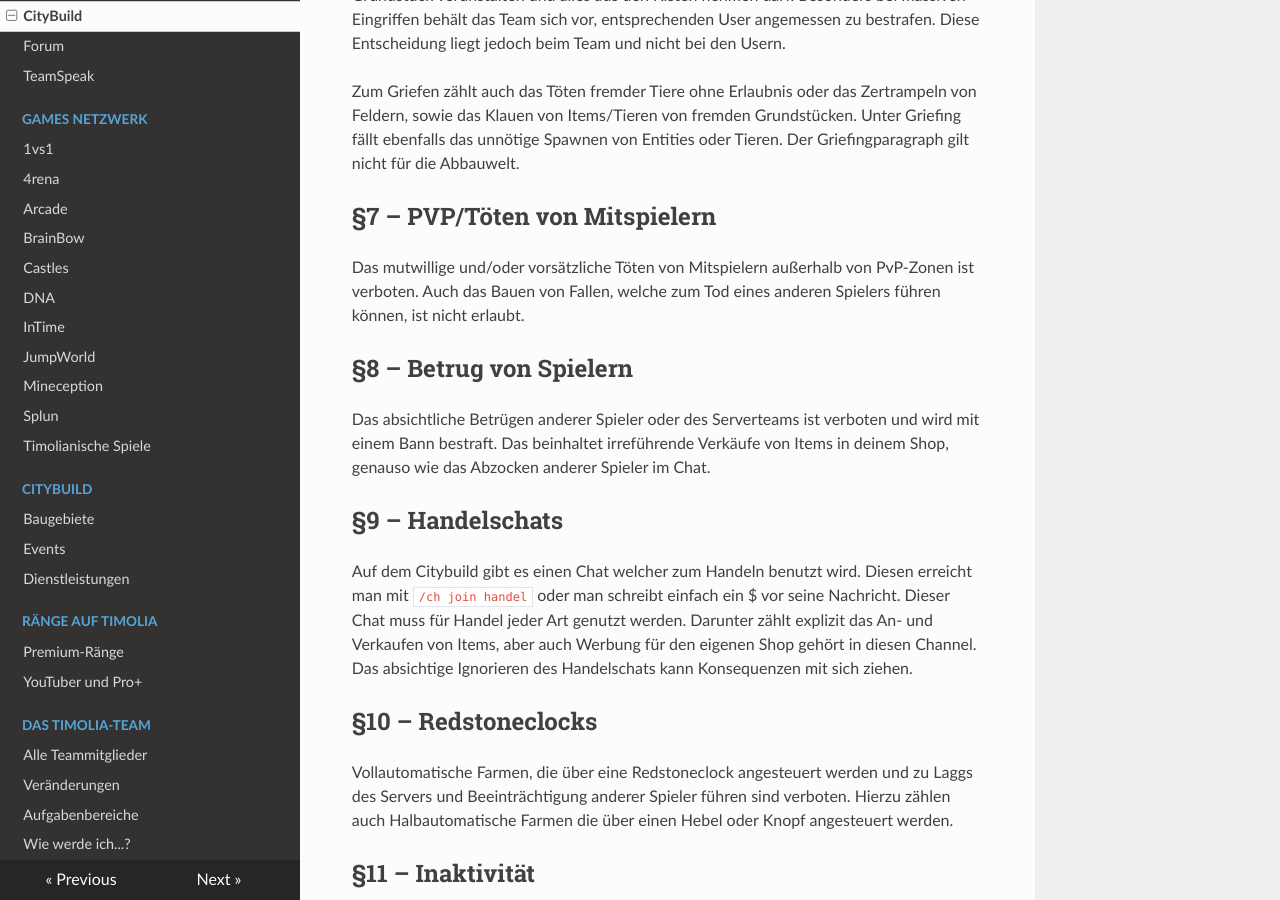
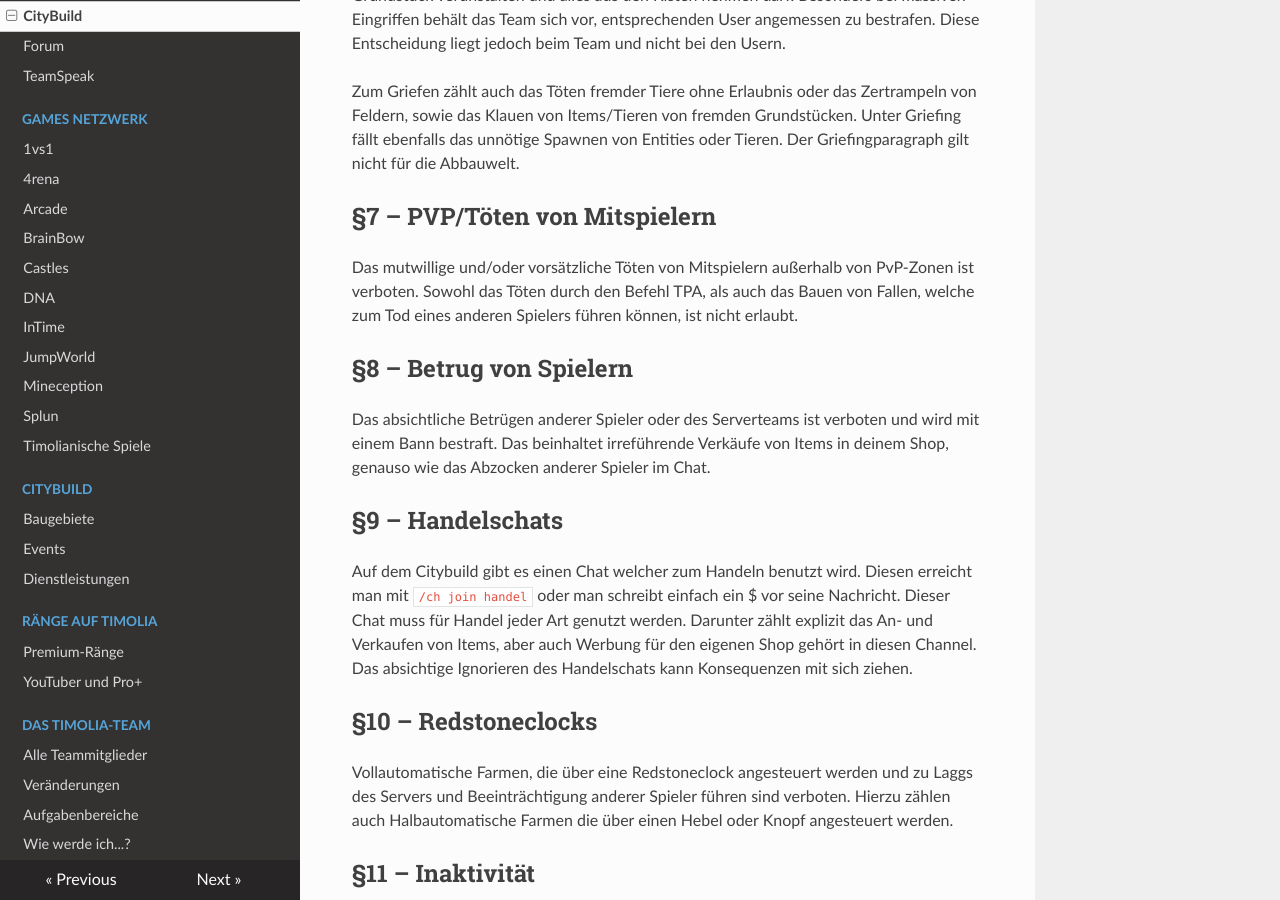
Before and after one commit to TimoliaDE/HowTo, an MkDocs documentation site: the page built from docs/rules/city.md, in a window 1280 px wide and 900 px high, scrolled down 1821 px. Built offline with MkDocs 1.6.1, drawn with Linux system fonts in a browser that asks for light colours; nearby versions of some CDN libraries; old or Windows-style settings are respelled for this version of MkDocs; some of the changed text lies outside the part shown.

Commit message:
Update city.md

```diff
--- a/docs/rules/city.md
+++ b/docs/rules/city.md
@@ -47,7 +47,7 @@ Zum Griefen zählt auch das Töten fremder Tiere ohne Erlaubnis oder das Zertram
 Der Griefingparagraph gilt nicht für die Abbauwelt.
 
 ## §7 – PVP/Töten von Mitspielern
-Das mutwillige und/oder vorsätzliche Töten von Mitspielern außerhalb von PvP-Zonen ist verboten. Auch das Bauen von Fallen, welche zum Tod eines anderen Spielers führen können, ist nicht erlaubt.
+Das mutwillige und/oder vorsätzliche Töten von Mitspielern außerhalb von PvP-Zonen ist verboten. Sowohl das Töten durch den Befehl TPA, als auch das Bauen von Fallen, welche zum Tod eines anderen Spielers führen können, ist nicht erlaubt.
 
 ## §8 – Betrug von Spielern
 Das absichtliche Betrügen anderer Spieler oder des Serverteams ist verboten und wird mit einem Bann bestraft. Das beinhaltet irreführende Verkäufe von Items in deinem Shop, genauso wie das Abzocken anderer Spieler im Chat.
```
Also changed, not shown: other parts of docs/rules/city.md (+1 -1 lines).
